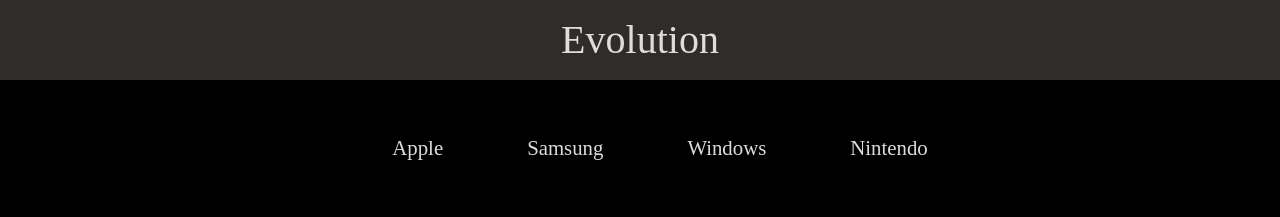
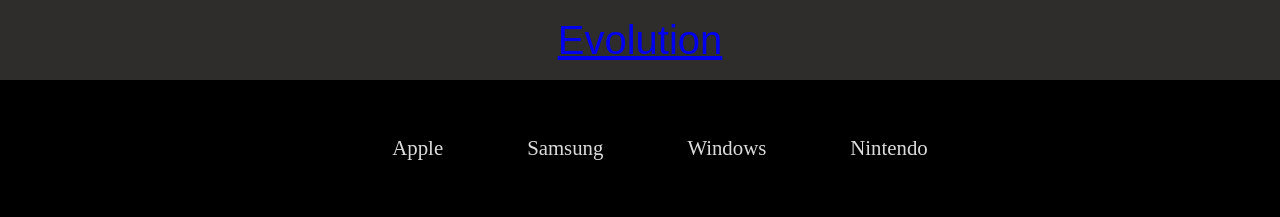
Before and after one commit to fscompanyat/evolution, a plain HTML site: page index.html in a window 1280 px wide. Shown: the top 217 px of the page. Drawn offline with Linux system fonts and the light colour scheme.

Commit message:
Update index.html

```diff
--- a/index.html
+++ b/index.html
@@ -17,6 +17,7 @@
         font-weight: 100;
         color: #E2DBDB;
         margin: 0em;
+	font-family: Arial;
 }
     header{
     background: #2F2D2C;
@@ -71,7 +72,7 @@
 
 <body>
     <header>
-        <h1>Evolution</h1>
+	    <h1><a href="index.html">Evolution</a></h1>
        </header>
 
 
```
